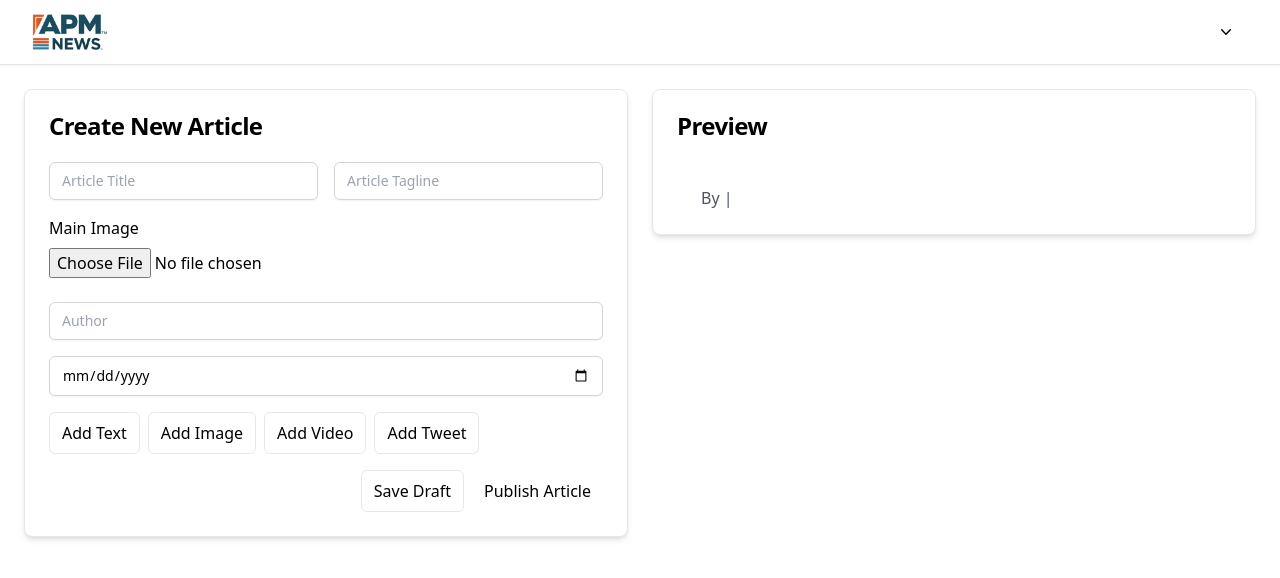
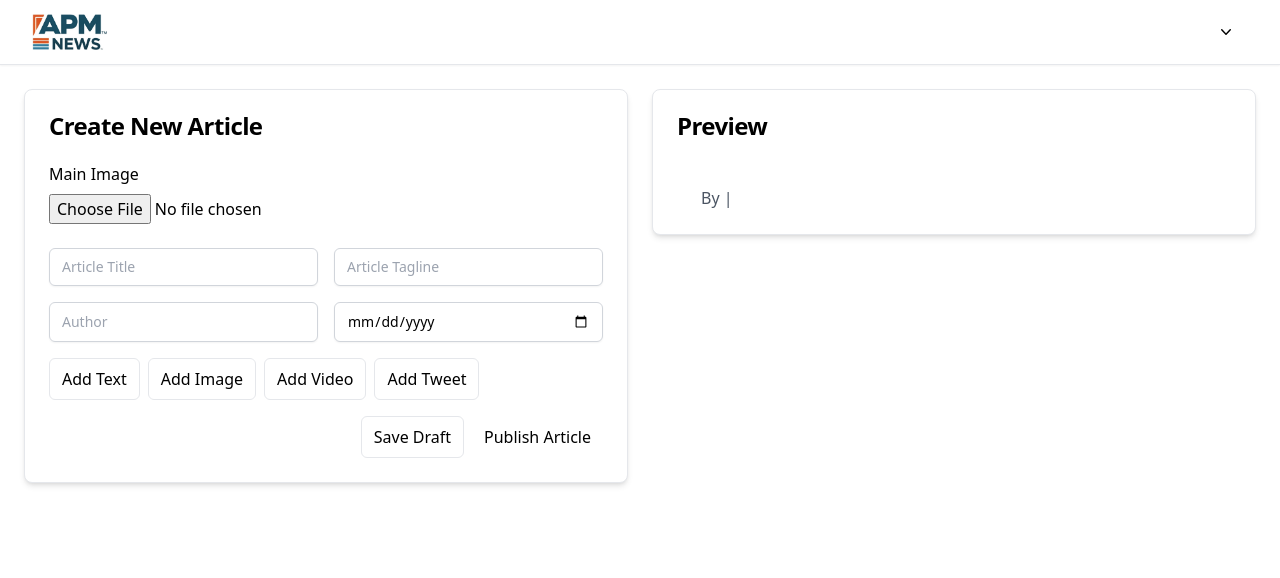
Before and after one commit to jonquixote/News247, a React (Create React App) app: page /admin in a window 1280 px wide. Shown: the top 578 px of the page. Built offline with nearby package versions, Linux system fonts and the light colour scheme.

Commit message:
admin fixes 3 nbd

```diff
--- a/src/App.js
+++ b/src/App.js
@@ -1,4 +1,4 @@
-import React from 'react';
+import React, { useState } from 'react';
 import { BrowserRouter as Router, Route, Routes, Link } from 'react-router-dom';
 import {
   DropdownMenu,
@@ -14,46 +14,63 @@ import HomePage from './components/HomePage';
 import ArticlePage from './components/ArticlePage';
 import AdminArticleEditor from './components/admin/AdminArticleEditor';
 
-const NewsApp = () => {
+const NavMenu = () => {
+  const [isOpen, setIsOpen] = useState(false);
+
+  const closeMenu = () => {
+    setIsOpen(false);
+  };
+
   return (
-    <Router>
-      <div className="min-h-screen flex flex-col">
-        <nav className="sticky top-0 bg-white border-b border-gray-200 shadow-sm z-50">
-          <div className="max-w-7xl mx-auto px-4 sm:px-6 lg:px-8">
-            <div className="flex justify-between items-center h-16">
-              <div className="flex-shrink-0 flex items-center">
-                <Link to="/"> {/* Wrap img with Link */}
-                  <img src={navLogo} alt="APM News Logo" className="h-9" />
-                </Link>
-              </div>
-              <div className="flex items-center">
-                <DropdownMenu>
+    <DropdownMenu open={isOpen} onOpenChange={setIsOpen}>
       <DropdownMenuTrigger asChild>
         <Button variant="ghost" className="p-1 [&>svg]:hidden">
           <Menu className="h-6 w-6" />
         </Button>
       </DropdownMenuTrigger>
       <DropdownMenuContent align="end" className="bg-[#FFFFFF] bg-opacity-3 backdrop-blur-sm">
-                    <Link to="/">
-                      <DropdownMenuItem>Home</DropdownMenuItem>
-                    </Link>
-                    <DropdownMenuItem>Categories</DropdownMenuItem>
-                    <Link to="/admin">
-                      <DropdownMenuItem>Admin</DropdownMenuItem>
-                    </Link>
-                    <DropdownMenuItem>About</DropdownMenuItem>
-                    <DropdownMenuItem>Contact</DropdownMenuItem>
+        <DropdownMenuItem asChild onClick={closeMenu}>
+          <Link to="/" className="w-full">Home</Link>
+        </DropdownMenuItem>
+        <DropdownMenuItem onClick={closeMenu}>Categories</DropdownMenuItem>
+        <DropdownMenuItem asChild onClick={closeMenu}>
+          <Link to="/admin" className="w-full">Admin</Link>
+        </DropdownMenuItem>
+        <DropdownMenuItem onClick={closeMenu}>About</DropdownMenuItem>
+        <DropdownMenuItem onClick={closeMenu}>Contact</DropdownMenuItem>
       </DropdownMenuContent>
     </DropdownMenu>
+  );
+};
+
+const Navigation = () => {
+  return (
+    <nav className="sticky top-0 bg-white border-b border-gray-200 shadow-sm z-50">
+      <div className="max-w-7xl mx-auto px-4 sm:px-6 lg:px-8">
+        <div className="flex justify-between items-center h-16">
+          <div className="flex-shrink-0 flex items-center">
+            <Link to="/">
+              <img src={navLogo} alt="APM News Logo" className="h-9" />
+            </Link>
+          </div>
+          <div className="flex items-center">
+            <NavMenu />
           </div>
         </div>
       </div>
     </nav>
+  );
+};
 
+const NewsApp = () => {
+  return (
+    <Router>
+      <div className="min-h-screen flex flex-col">
+        <Navigation />
         <Routes>
           <Route path="/" element={<HomePage />} />
           <Route path="/article/:id" element={<ArticlePage />} />
-          <Route path="/admin"  element={<AdminArticleEditor />} />
+          <Route path="/admin" element={<AdminArticleEditor />} />
         </Routes>
       </div>
     </Router>
--- a/src/components/admin/AdminArticleEditor.js
+++ b/src/components/admin/AdminArticleEditor.js
@@ -196,6 +196,18 @@ const AdminArticleEditor = () => {
             </CardHeader>
             <CardContent>
               <div className="space-y-4">
+                <div>
+                  <label className="block mb-2">Main Image</label>
+                  <input
+                    type="file"
+                    accept="image/*"
+                    onChange={(e) => handleFileUpload(null, e, true)}
+                    className="mb-2"
+                  />
+                  {article.mainImage && (
+                    <img src={article.mainImage} alt="Main article image" className="max-w-full h-auto mb-4" />
+                  )}
+                </div>
                 <div className="flex flex-col sm:flex-row space-y-2 sm:space-y-0 sm:space-x-4">
                   <Input
                     type="text"
@@ -212,18 +224,7 @@ const AdminArticleEditor = () => {
                     className="w-full sm:w-1/2"
                   />
                 </div>
-                <div>
-                  <label className="block mb-2">Main Image</label>
-                  <input
-                    type="file"
-                    accept="image/*"
-                    onChange={(e) => handleFileUpload(null, e, true)}
-                    className="mb-2"
-                  />
-                  {article.mainImage && (
-                    <img src={article.mainImage} alt="Main article image" className="max-w-full h-auto mb-4" />
-                  )}
-                </div>
+                <div className="flex flex-col sm:flex-row space-y-2 sm:space-y-0 sm:space-x-4">
                 <Input
                   type="text"
                   value={article.author}
@@ -237,6 +238,7 @@ const AdminArticleEditor = () => {
                   onChange={(e) => setArticle(prev => ({ ...prev, date: e.target.value }))}
                   className="w-full"
                 />
+                </div>
 
                 <DragDropContext onDragEnd={onDragEnd}>
                   <Droppable droppableId="blocks">
```
Lines whose indentation alone changed are shown as unchanged.
